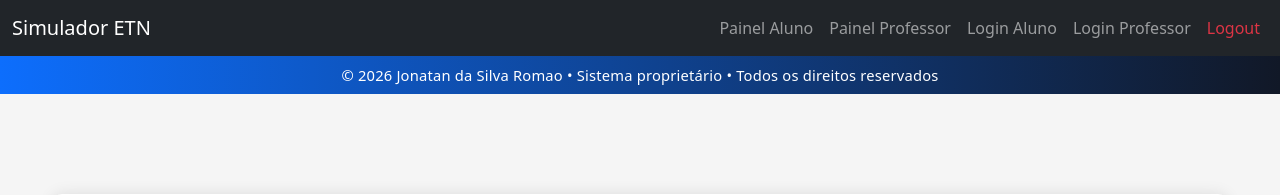
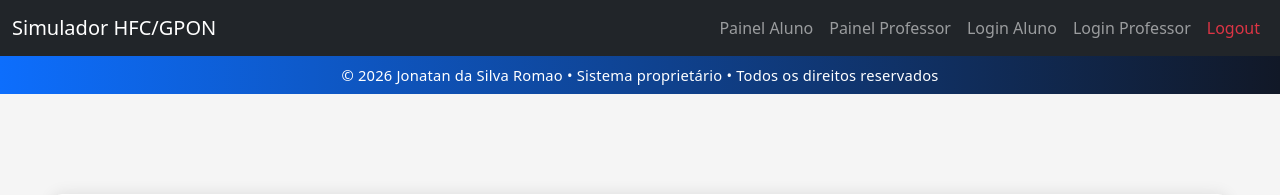
Before and after one commit to Jonatansromao/Simulador-GPON-HFC, a Flask app: page /login/aluno?next=/aluno/simulado/hfc in a window 1280 px wide. Shown: the top 195 px of the page. Run offline with Flask 3, Linux system fonts and the light colour scheme.

Commit message:
Renomeia plataforma para Simulador HFC/GPON

```diff
--- a/mercadopago_gateway.py
+++ b/mercadopago_gateway.py
@@ -44,7 +44,7 @@ class MercadoPagoGateway:
         preference = {
             "items": [
                 {
-                    "title": "Assinatura Premium Simulador ETN",
+                    "title": "Assinatura Premium Simulador HFC/GPON",
                     "quantity": 1,
                     "currency_id": "BRL",
                     "unit_price": float(valor),
@@ -94,7 +94,7 @@ class MercadoPagoGateway:
 
         payload = {
             "transaction_amount": float(valor),
-            "description": "Assinatura Premium Simulador ETN",
+            "description": "Assinatura Premium Simulador HFC/GPON",
             "payment_method_id": "pix",
             "external_reference": str(payment_id) if payment_id else None,
             "notification_url": f"{base_url}/webhook/mercadopago",
--- a/payment_utils.py
+++ b/payment_utils.py
@@ -29,7 +29,7 @@ def _crc16(payload: str) -> str:
     return f"{crc:04X}"
 
 
-def generate_pix_qrcode(amount: float, description: str = "Assinatura Premium Simulador ETN"):
+def generate_pix_qrcode(amount: float, description: str = "Assinatura Premium Simulador HFC/GPON"):
     """
     Gera um QR code PIX estático com o valor desejado.
     Se a biblioteca de QR não estiver disponível, retorna apenas o código PIX.
@@ -89,5 +89,5 @@ def get_pix_display_data():
         "holder": "Lais Romao Batista",
         "bank": "Itaú",
         "amount": 250.00,
-        "description": "Assinatura Premium Simulador ETN"
+        "description": "Assinatura Premium Simulador HFC/GPON"
     }
--- a/routes_html.py
+++ b/routes_html.py
@@ -130,7 +130,7 @@ def create_password_reset(user_type: str, user_id: int, email: str, nome: str) -
 
     reset_url = url_for("html_bp.reset_password", token=token, _external=True)
 
-    subject = "Redefinição de senha - Simulador ETN"
+    subject = "Redefinição de senha - Simulador HFC/GPON"
     body_text = f"""Olá {nome},
 
 Você solicitou a redefinição de senha. Acesse o link abaixo para escolher uma nova senha. O link expira em {RESET_TOKEN_EXPIRY//60} minutos.
@@ -140,14 +140,14 @@ Você solicitou a redefinição de senha. Acesse o link abaixo para escolher uma
 Se você não solicitou, ignore esta mensagem.
 
 Atenciosamente,
-Equipe Simulador ETN
+Equipe Simulador HFC/GPON
 """
     body_html = f"""
 <p>Olá {nome},</p>
 <p>Você solicitou a redefinição de senha. Acesse o link abaixo para escolher uma nova senha. O link expira em <strong>{RESET_TOKEN_EXPIRY//60} minutos</strong>.</p>
 <p><a href="{reset_url}">Redefinir minha senha</a></p>
 <p>Se você não solicitou, ignore esta mensagem.</p>
-<p>Atenciosamente,<br>Equipe Simulador ETN</p>
+<p>Atenciosamente,<br>Equipe Simulador HFC/GPON</p>
 """
     sent = send_email(email, subject, body_text, body_html)
     return sent
@@ -244,7 +244,7 @@ def is_admin_email(email: str) -> bool:
 def generate_invite_code() -> str:
     alphabet = "ABCDEFGHJKLMNPQRSTUVWXYZ23456789"
     while True:
-        code = "ETN-" + "".join(secrets.choice(alphabet) for _ in range(6))
+        code = "HGP-" + "".join(secrets.choice(alphabet) for _ in range(6))
         if not Professor.query.filter_by(invite_code=code).first():
             return code
 
@@ -970,7 +970,7 @@ def professor_resetar_senha_aluno(aluno_id):
 
     try:
         alphabet = "ABCDEFGHJKLMNPQRSTUVWXYZ23456789"
-        temporary_password = "ETN-" + "".join(secrets.choice(alphabet) for _ in range(6))
+        temporary_password = "HGP-" + "".join(secrets.choice(alphabet) for _ in range(6))
         aluno.set_password(temporary_password)
         db.session.commit()
         flash(
--- a/stripe_gateway.py
+++ b/stripe_gateway.py
@@ -26,7 +26,7 @@ class StripeGateway:
                         "price_data": {
                             "currency": "brl",
                             "product_data": {
-                                "name": "Assinatura Premium Simulador ETN",
+                                "name": "Assinatura Premium Simulador HFC/GPON",
                                 "description": "Acesso premium por 30 dias",
                                 "images": [],
                             },
@@ -76,7 +76,7 @@ class StripeGateway:
                         "price_data": {
                             "currency": "brl",
                             "product_data": {
-                                "name": "Assinatura Premium Simulador ETN",
+                                "name": "Assinatura Premium Simulador HFC/GPON",
                                 "description": "Acesso premium por 30 dias",
                             },
                             "unit_amount": int(valor * 100),  # Valor em centavos
--- a/templates/aluno_register.html
+++ b/templates/aluno_register.html
@@ -20,7 +20,7 @@
         </div>
         <div class="mb-3">
             <label class="form-label">Código de Convite do Professor</label>
-            <input type="text" class="form-control text-uppercase" name="codigo_convite" placeholder="Ex: ETN-AB12CD" required>
+            <input type="text" class="form-control text-uppercase" name="codigo_convite" placeholder="Ex: HGP-AB12CD" required>
             <small class="text-muted">Seu cadastro ficará pendente até a aprovação do professor.</small>
         </div>
         <div class="mb-3">
--- a/templates/base.html
+++ b/templates/base.html
@@ -6,7 +6,7 @@
     <meta name="author" content="Jonatan da Silva Romao">
     <meta name="copyright" content="Jonatan da Silva Romao - Todos os direitos reservados">
     <meta name="description" content="Plataforma proprietária de autoria de Jonatan da Silva Romao, com conteúdo, layout e código-fonte protegidos por direitos autorais.">
-    <title>{% block titulo %}Simulador ETN | Jonatan da Silva Romao{% endblock %}</title>
+    <title>{% block titulo %}Simulador HFC/GPON | Jonatan da Silva Romao{% endblock %}</title>
     <link href="https://cdn.jsdelivr.net/npm/bootstrap@5.3.0/dist/css/bootstrap.min.css" rel="stylesheet">
     <style>
         body {
@@ -95,7 +95,7 @@
   <!-- 🔹 Navbar global -->
   <nav class="navbar navbar-expand-lg navbar-dark bg-dark">
     <div class="container-fluid">
-      <a class="navbar-brand" href="{{ url_for('html_bp.home') }}">Simulador ETN</a>
+      <a class="navbar-brand" href="{{ url_for('html_bp.home') }}">Simulador HFC/GPON</a>
       <button class="navbar-toggler" type="button" data-bs-toggle="collapse" data-bs-target="#navbarNav">
         <span class="navbar-toggler-icon"></span>
       </button>
--- a/templates/home.html
+++ b/templates/home.html
@@ -1,11 +1,11 @@
 {% extends "base.html" %}
 
-{% block titulo %}Página Inicial - Simulador ETN{% endblock %}
+{% block titulo %}Página Inicial - Simulador HFC/GPON{% endblock %}
 
 {% block conteudo %}
 <div class="home-container text-center text-light">
     <div class="overlay">
-        <h1 class="mb-4">Bem-vindo ao Simulador ETN</h1>
+        <h1 class="mb-4">Bem-vindo ao Simulador HFC/GPON</h1>
         <p class="lead mb-5">Treine seus conhecimentos em HFC e GPON</p>
 
         <div class="row justify-content-center">
@@ -48,7 +48,7 @@
         </div>
 
         <div class="alert alert-info mt-4">
-            Bem-vindo ao Simulador ETN! Aqui você pode treinar seus conhecimentos em <strong>HFC</strong> e <strong>GPON</strong>.
+            Bem-vindo ao Simulador HFC/GPON! Aqui você pode treinar seus conhecimentos em <strong>HFC</strong> e <strong>GPON</strong>.
             <hr>
             <small><strong>Autor:</strong> Jonatan da Silva Romao • Plataforma proprietária com todos os direitos reservados.</small>
         </div>
--- a/templates/professor_premium.html
+++ b/templates/professor_premium.html
@@ -1,6 +1,6 @@
 {% extends "base.html" %}
 
-{% block titulo %}Assinatura Premium - Simulador ETN{% endblock %}
+{% block titulo %}Assinatura Premium - Simulador HFC/GPON{% endblock %}
 
 {% block conteudo %}
 <div class="container mt-5">
@@ -8,7 +8,7 @@
         <div class="col-md-10">
             <div class="card shadow">
                 <div class="card-header bg-primary text-white">
-                    <h3 class="card-title mb-0">💳 Assinatura Premium - Simulador ETN</h3>
+                    <h3 class="card-title mb-0">💳 Assinatura Premium - Simulador HFC/GPON</h3>
                 </div>
                 <div class="card-body">
                     {% if is_active %}
@@ -16,7 +16,7 @@
                             <h5>✅ Assinatura Ativa</h5>
                             <p>Tipo: <strong>{{ subscription_status }}</strong></p>
                             <p>Sua assinatura está ativa até <strong>{{ expires_at }}</strong>.</p>
-                            <p>Aproveite todas as funcionalidades do Simulador ETN!</p>
+                            <p>Aproveite todas as funcionalidades do Simulador HFC/GPON!</p>
                         </div>
                         <div class="text-center mt-3">
                             <a href="{{ url_for('html_bp.professor_dashboard') }}" class="btn btn-primary btn-lg">Ir para o Painel</a>
```
Also changed, not shown: PAYMENT_INTEGRATION_GUIDE.md (+2 -2 lines).
